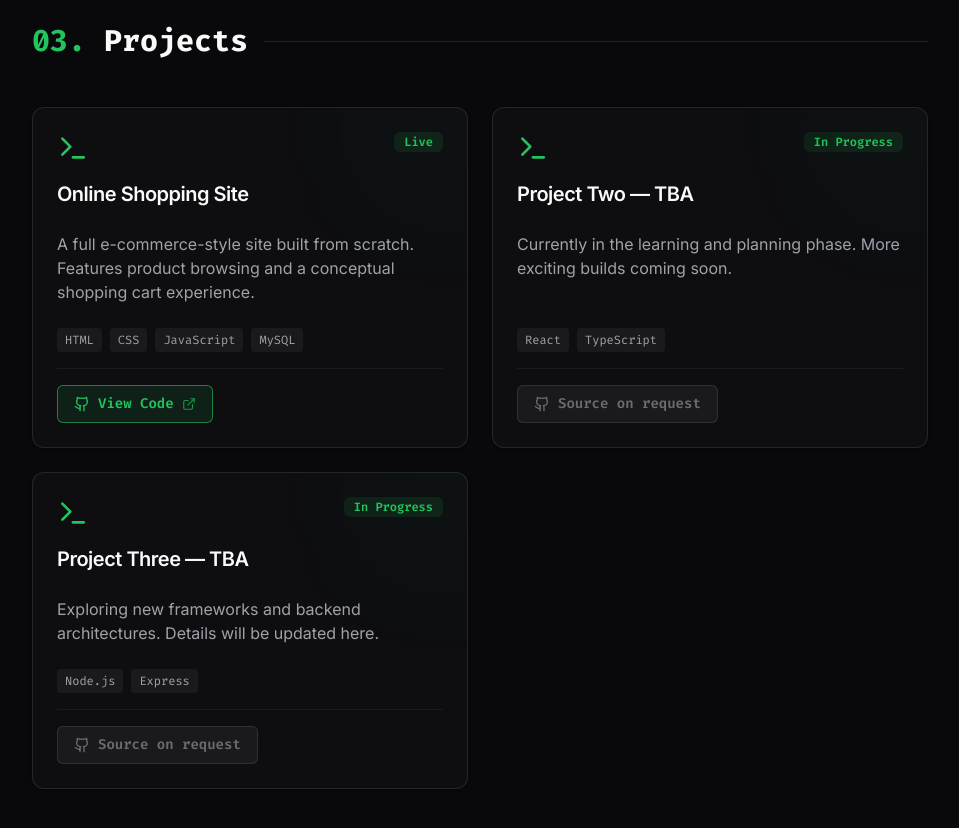
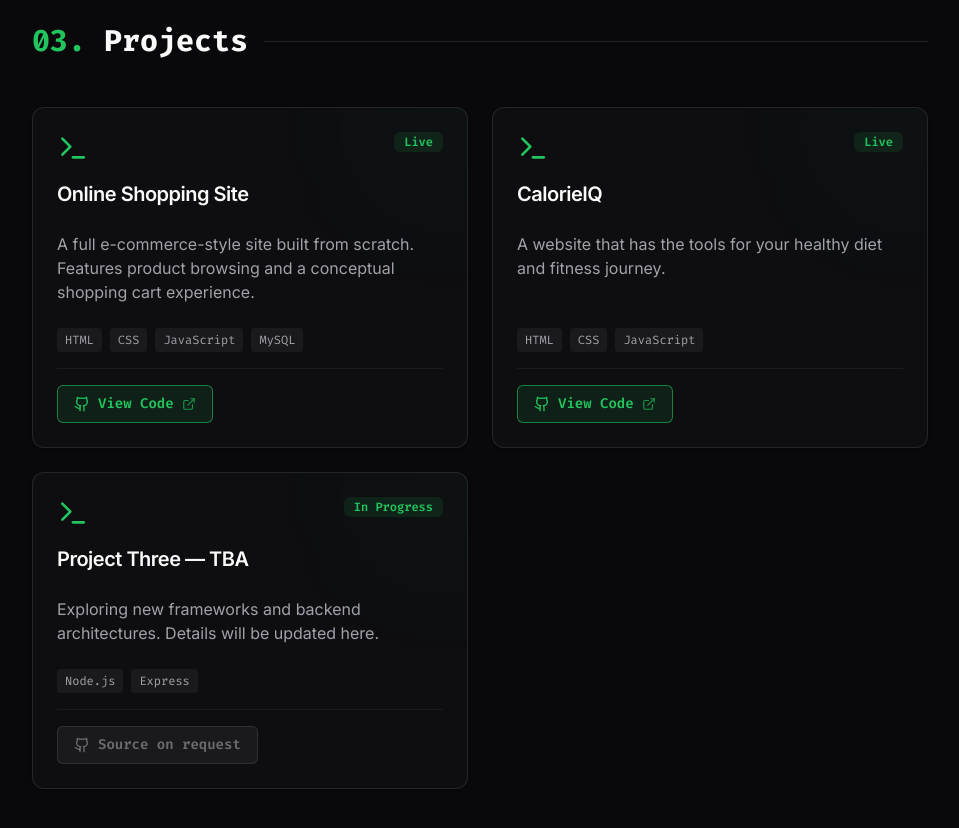
Before and after one commit to a19kp19/My-Portfolio, a React (Vite) app: page / in a window 1280 px wide. Shown: the part 2180-3008 px from the top of the page, without its empty margins (160-1119 px from the left). Built offline with nearby package versions, Linux system fonts and the light colour scheme.

Commit message:
Update portfolio.ts

```diff
--- a/src/data/portfolio.ts
+++ b/src/data/portfolio.ts
@@ -41,13 +41,13 @@ export const portfolioData = {
       repo: "https://github.com/a19kp19/Mariel-Store-Testing"
     },
     {
-      id: "project-two-tba",
-      title: "Project Two — TBA",
-      description: "Currently in the learning and planning phase. More exciting builds coming soon.",
-      tags: ["React", "TypeScript"],
-      status: "In Progress",
-      link: "",
-      repo: "",
+      id: "calorieiq",
+      title: "CalorieIQ",
+      description: "A website that has the tools for your healthy diet and fitness journey.",
+      tags: ["HTML", "CSS", "JavaScript"],
+      status: "Live",
+      link: "a19kp19.github.io/CalorieIQ/",
+      repo: "https://github.com/a19kp19/CalorieIQ",
     },
     {
       id: "project-three-tba",
```
